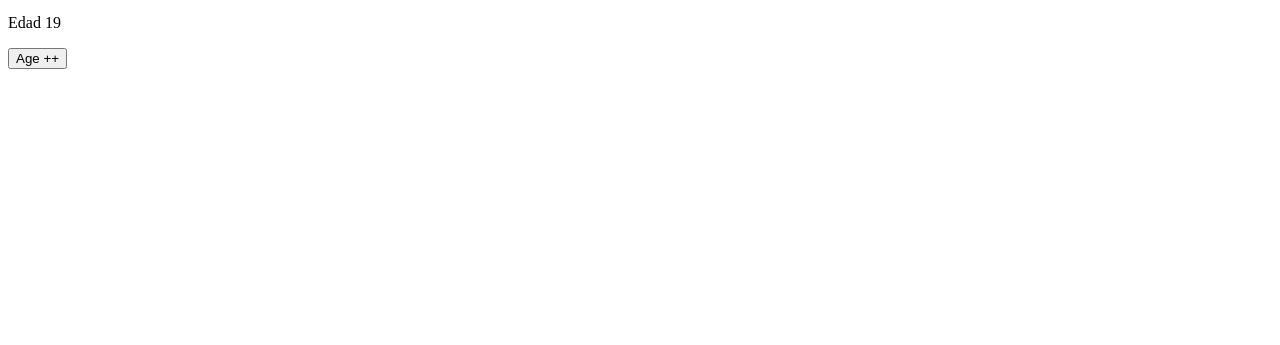
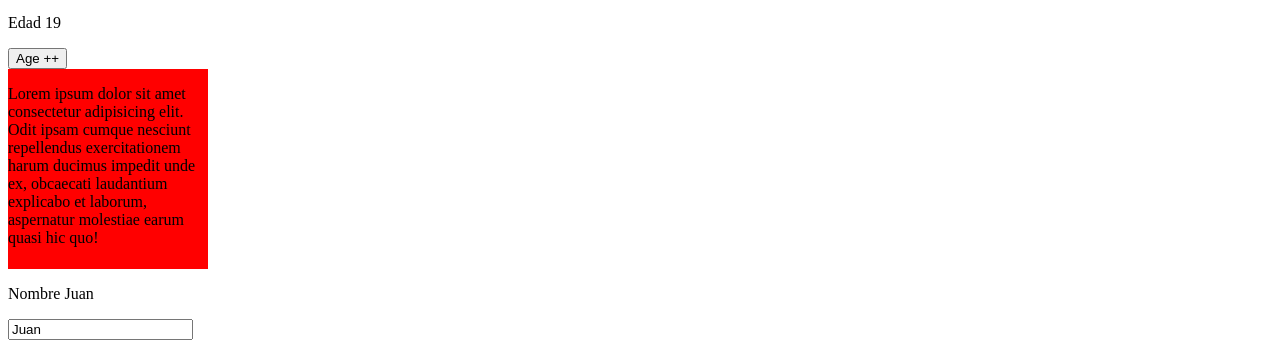
Before and after one commit to JuanDa-code/Fundamentos_Angular, an Angular app in the folder my-store/: page / in a window 1280 px wide. Shown: the part 642-987 px from the top of the page. Before the commit the page ends 800 px from the top, so only its background shows below. Built offline with nearby package versions, Linux system fonts and the light colour scheme.

Commit message:
Event binding parte 2

```diff
--- a/my-store/src/app/app.component.html
+++ b/my-store/src/app/app.component.html
@@ -18,3 +18,10 @@
 
 <p>Edad {{ person.age }}</p>
 <button (click)="increaseAge()">Age ++</button>
+
+<div class="box" (scroll)="onScroll($event)">
+  <p>Lorem ipsum dolor sit amet consectetur adipisicing elit. Odit ipsam cumque nesciunt repellendus exercitationem harum ducimus impedit unde ex, obcaecati laudantium explicabo et laborum, aspernatur molestiae earum quasi hic quo!</p>
+</div>
+
+<p>Nombre {{ person.name }}</p>
+<input type="text" [value]="person.name" (keyup)="changeName($event)">
--- a/my-store/src/app/app.component.scss
+++ b/my-store/src/app/app.component.scss
@@ -0,0 +1,6 @@
+.box {
+  height: 200px;
+  width: 200px;
+  overflow-y: scroll;
+  background: red;
+}
--- a/my-store/src/app/app.component.ts
+++ b/my-store/src/app/app.component.ts
@@ -20,4 +20,14 @@ export class AppComponent {
   increaseAge() {
     this.person.age += 1;
   }
+
+  onScroll(event: Event) {
+    const element = event.target as HTMLElement;
+    console.log(element.scrollTop);
+  }
+
+  changeName(event: Event) {
+    const element = event.target as HTMLInputElement;
+    this.person.name = element.value;
+  }
 }
```
